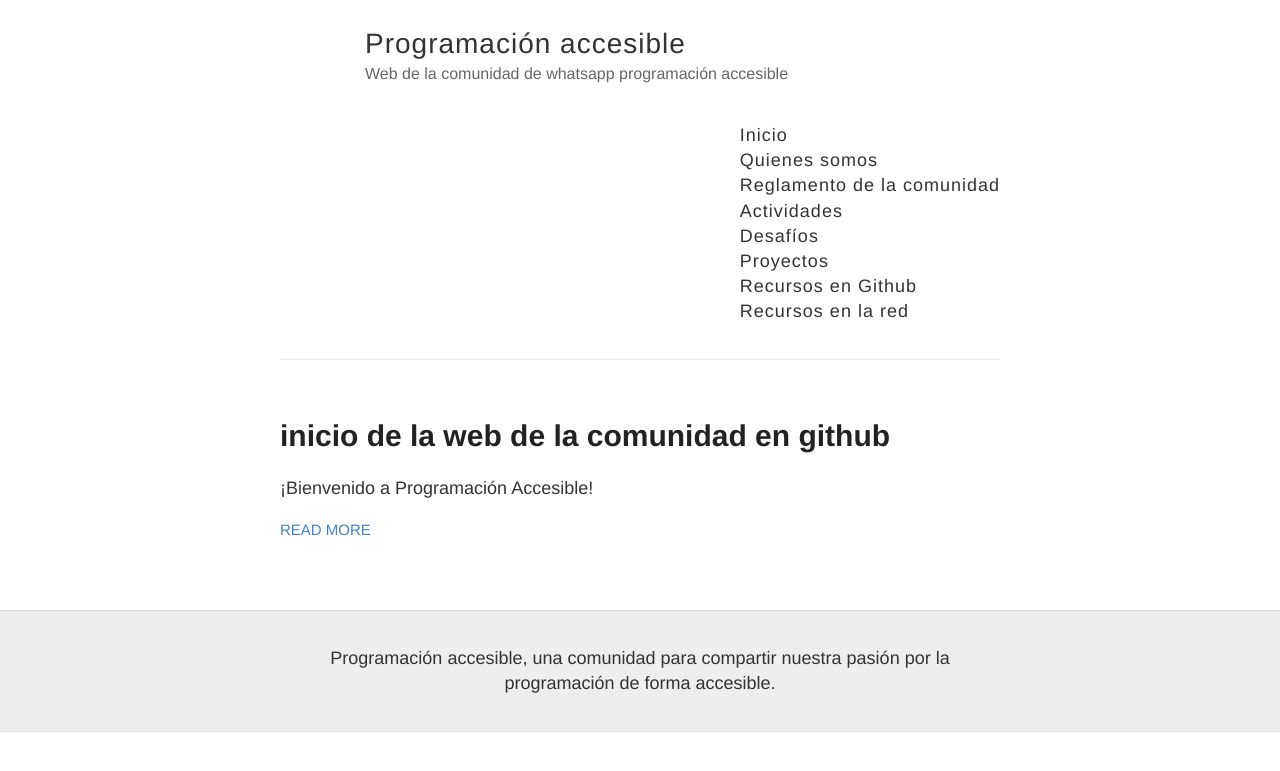
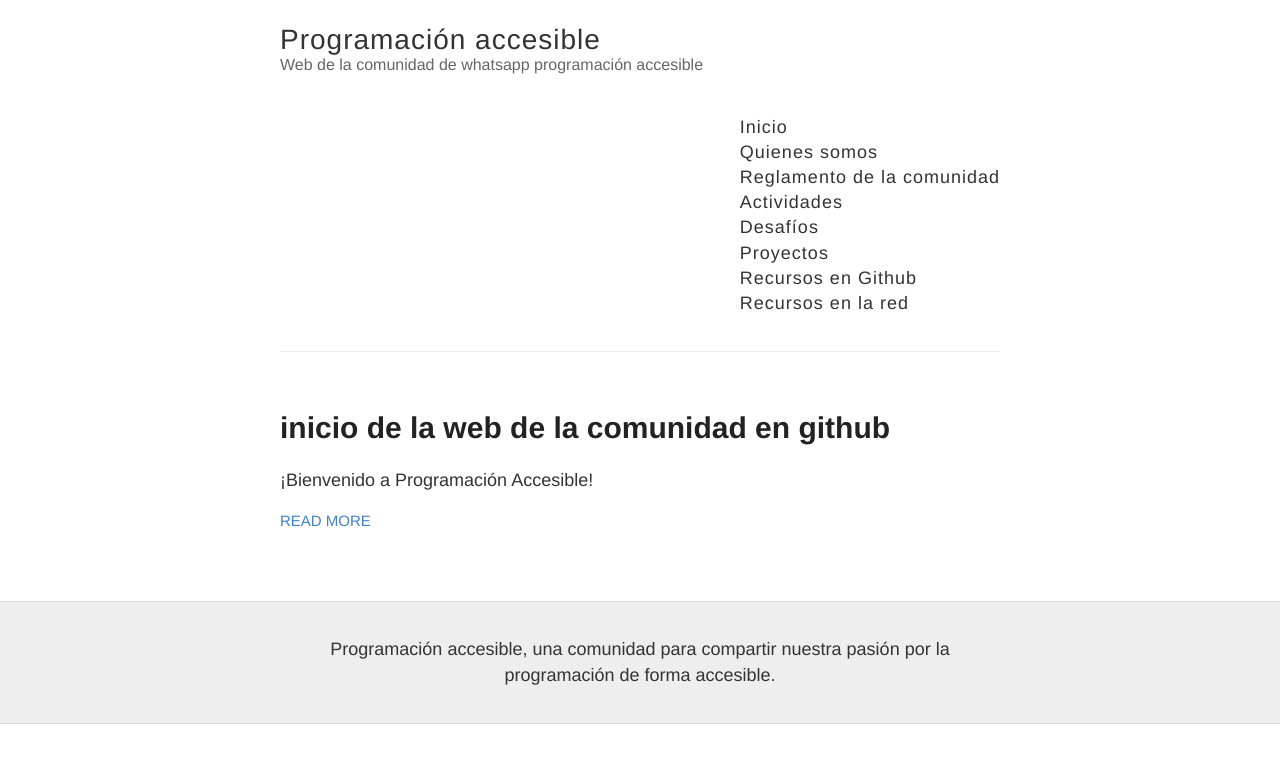
Before and after one commit to programacion-accesible/programacion-accesible.github.io, a Jekyll site: the page built from index.html, in a window 1280 px wide. Shown: the top 771 px of the page. Built offline with Jekyll 4.4.1, drawn with Linux system fonts in a browser that asks for light colours.

Commit message:
se elimina el h1 del header

```diff
--- a/_layouts/default.html
+++ b/_layouts/default.html
@@ -17,10 +17,8 @@
     <div class="wrapper-masthead">
       <div class="container">
         <header class="masthead clearfix">
-          <a href="{{ site.baseurl }}/" class="site-avatar"><img src="{{ site.avatar }}" /></a>
-
           <div class="site-info">
-            <h1 class="site-name"><a href="{{ site.baseurl }}/">{{ site.name }}</a></h1>
+            <p class="site-name">{{ site.name }}</p>
             <p class="site-description">{{ site.description }}</p>
           </div>
 
```
